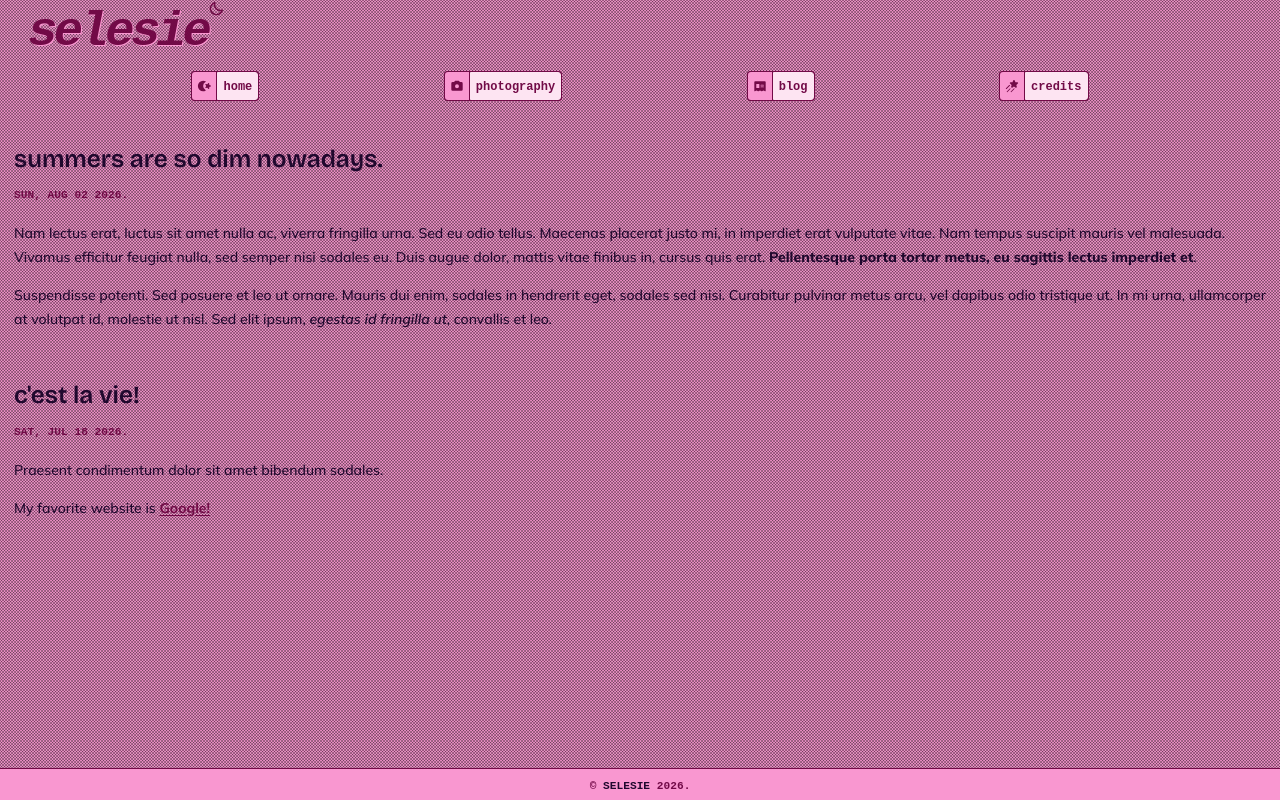
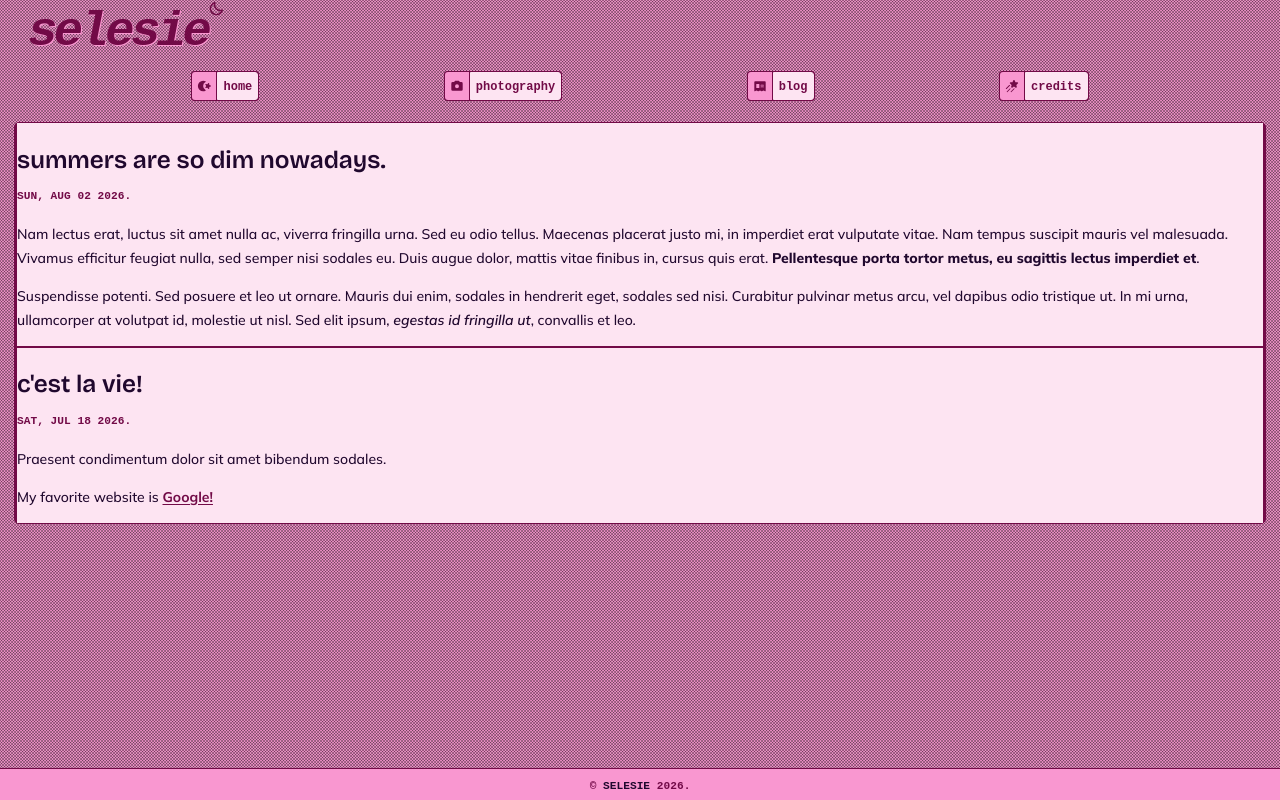
Before and after one commit to limetortillachip/selesie, a React (Create React App) app: page /blog in a window 1280 px wide. Built offline with nearby package versions, Linux system fonts and the light colour scheme; no server answers; a web font is replaced by a local one.

Commit message:
Minor changes

```diff
--- a/src/pages/Blog/Blog.module.sass
+++ b/src/pages/Blog/Blog.module.sass
@@ -5,4 +5,12 @@
 
 .posts
     +grid-flex($flow: column wrap)
-    gap: $bit
+    gap: 2px
+    background: $accent2
+    border: 1px solid $accent2
+    padding-inline: 2px
+    border-radius: 5px
+
+
+    article
+        background: $secondary
```
